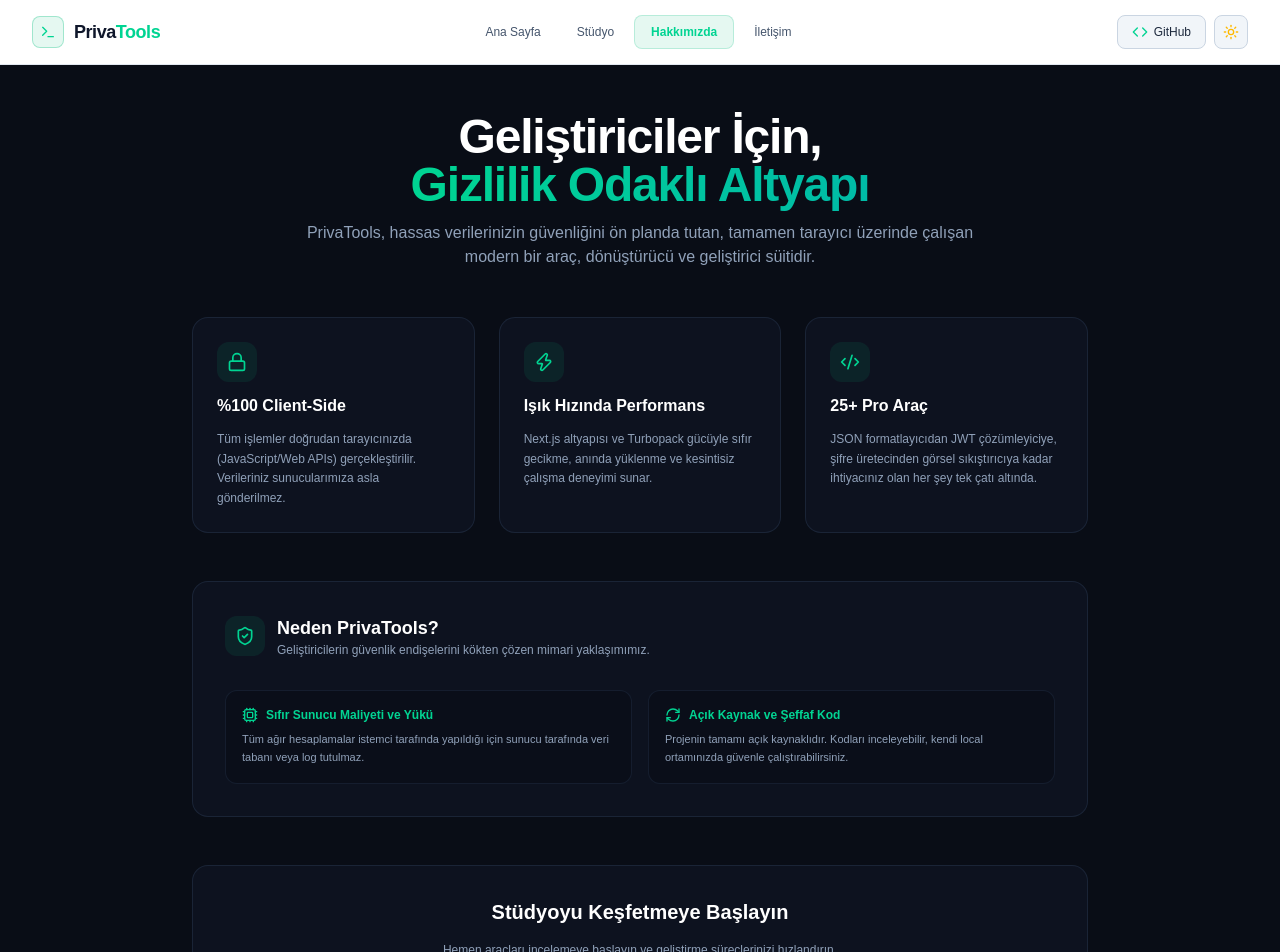
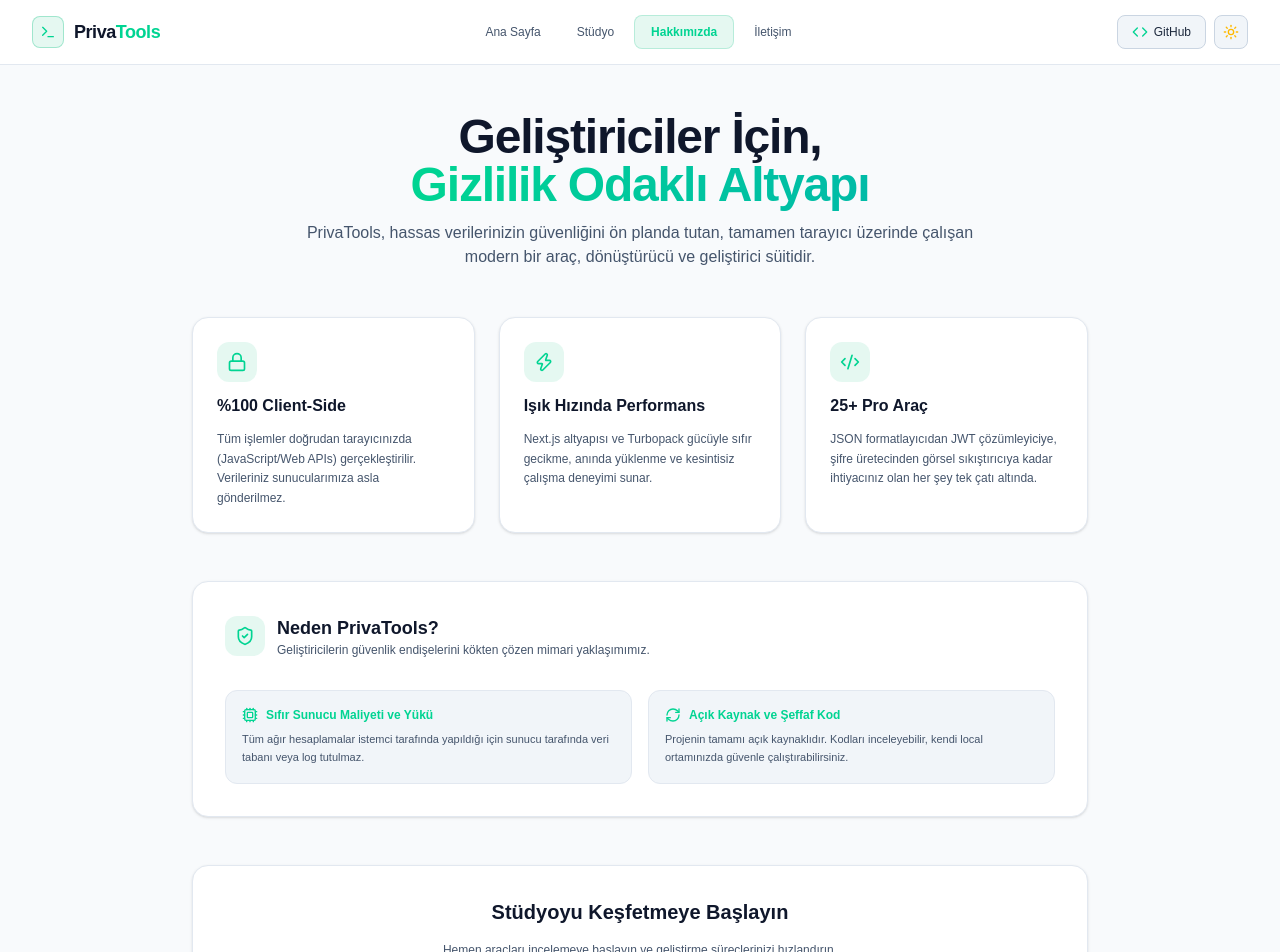
Before and after one commit to MuhammedEdev/privatools, a Next.js app: page /about in a window 1280 px wide. Shown: the top 952 px of the page. Built offline with nearby package versions, Linux system fonts and the light colour scheme.

Commit message:
style(about): update about page layout and add full dark and light mode compatibility

```diff
--- a/src/app/about/page.tsx
+++ b/src/app/about/page.tsx
@@ -6,84 +6,84 @@ import { Zap, Lock, Code2, ArrowRight, ShieldCheck, Cpu, RefreshCw } from "lucid
 
 export default function AboutPage() {
   return (
-    <div className="min-h-[calc(100vh-4rem)] bg-[#090D16] text-slate-100 flex flex-col justify-between py-12 px-4 sm:px-6 lg:px-8">
+    <div className="min-h-[calc(100vh-4rem)] bg-[#030712] dark:bg-slate-50 text-slate-100 dark:text-slate-900 flex flex-col justify-between py-12 px-4 sm:px-6 lg:px-8 transition-colors duration-300">
       <div className="max-w-4xl mx-auto space-y-12 w-full">
 
         {/* Başlık */}
         <div className="text-center space-y-3">
-          <h1 className="text-3xl sm:text-5xl font-extrabold text-white tracking-tight">
+          <h1 className="text-3xl sm:text-5xl font-extrabold text-white dark:text-slate-900 tracking-tight">
             Geliştiriciler İçin, <br />
             <span className="bg-gradient-to-r from-emerald-400 to-teal-500 bg-clip-text text-transparent">
               Gizlilik Odaklı Altyapı
             </span>
           </h1>
-          <p className="text-slate-400 text-sm sm:text-base max-w-2xl mx-auto">
+          <p className="text-slate-400 dark:text-slate-600 text-sm sm:text-base max-w-2xl mx-auto">
             PrivaTools, hassas verilerinizin güvenliğini ön planda tutan, tamamen tarayıcı üzerinde çalışan modern bir araç, dönüştürücü ve geliştirici süitidir.
           </p>
         </div>
 
         {/* Özellikler Grid */}
         <div className="grid grid-cols-1 md:grid-cols-3 gap-6">
-          <div className="bg-[#0D121F] border border-slate-800/80 rounded-2xl p-6 space-y-3">
+          <div className="bg-[#0D121F] dark:bg-white border border-slate-800/80 dark:border-slate-200 rounded-2xl p-6 space-y-3 shadow-sm">
             <div className="w-10 h-10 rounded-xl bg-emerald-500/10 flex items-center justify-center text-emerald-400">
               <Lock className="w-5 h-5" />
             </div>
-            <h3 className="text-base font-semibold text-white">%100 Client-Side</h3>
-            <p className="text-xs text-slate-400 leading-relaxed">
+            <h3 className="text-base font-semibold text-white dark:text-slate-900">%100 Client-Side</h3>
+            <p className="text-xs text-slate-400 dark:text-slate-600 leading-relaxed">
               Tüm işlemler doğrudan tarayıcınızda (JavaScript/Web APIs) gerçekleştirilir. Verileriniz sunucularımıza asla gönderilmez.
             </p>
           </div>
 
-          <div className="bg-[#0D121F] border border-slate-800/80 rounded-2xl p-6 space-y-3">
+          <div className="bg-[#0D121F] dark:bg-white border border-slate-800/80 dark:border-slate-200 rounded-2xl p-6 space-y-3 shadow-sm">
             <div className="w-10 h-10 rounded-xl bg-emerald-500/10 flex items-center justify-center text-emerald-400">
               <Zap className="w-5 h-5" />
             </div>
-            <h3 className="text-base font-semibold text-white">Işık Hızında Performans</h3>
-            <p className="text-xs text-slate-400 leading-relaxed">
+            <h3 className="text-base font-semibold text-white dark:text-slate-900">Işık Hızında Performans</h3>
+            <p className="text-xs text-slate-400 dark:text-slate-600 leading-relaxed">
               Next.js altyapısı ve Turbopack gücüyle sıfır gecikme, anında yüklenme ve kesintisiz çalışma deneyimi sunar.
             </p>
           </div>
 
-          <div className="bg-[#0D121F] border border-slate-800/80 rounded-2xl p-6 space-y-3">
+          <div className="bg-[#0D121F] dark:bg-white border border-slate-800/80 dark:border-slate-200 rounded-2xl p-6 space-y-3 shadow-sm">
             <div className="w-10 h-10 rounded-xl bg-emerald-500/10 flex items-center justify-center text-emerald-400">
               <Code2 className="w-5 h-5" />
             </div>
-            <h3 className="text-base font-semibold text-white">25+ Pro Araç</h3>
-            <p className="text-xs text-slate-400 leading-relaxed">
+            <h3 className="text-base font-semibold text-white dark:text-slate-900">25+ Pro Araç</h3>
+            <p className="text-xs text-slate-400 dark:text-slate-600 leading-relaxed">
               JSON formatlayıcıdan JWT çözümleyiciye, şifre üretecinden görsel sıkıştırıcıya kadar ihtiyacınız olan her şey tek çatı altında.
             </p>
           </div>
         </div>
 
-        {/* Yeni Eklenen: Mimari Güvenlik ve Şeffaflık Bölümü */}
-        <div className="bg-[#0D121F] border border-slate-800/80 rounded-2xl p-8 space-y-6">
+        {/* Mimari Güvenlik ve Şeffaflık Bölümü */}
+        <div className="bg-[#0D121F] dark:bg-white border border-slate-800/80 dark:border-slate-200 rounded-2xl p-8 space-y-6 shadow-sm">
           <div className="flex items-center gap-3">
             <div className="w-10 h-10 rounded-xl bg-emerald-500/10 flex items-center justify-center text-emerald-400">
               <ShieldCheck className="w-5 h-5" />
             </div>
             <div>
-              <h3 className="text-lg font-bold text-white">Neden PrivaTools?</h3>
-              <p className="text-xs text-slate-400">Geliştiricilerin güvenlik endişelerini kökten çözen mimari yaklaşımımız.</p>
+              <h3 className="text-lg font-bold text-white dark:text-slate-900">Neden PrivaTools?</h3>
+              <p className="text-xs text-slate-400 dark:text-slate-600">Geliştiricilerin güvenlik endişelerini kökten çözen mimari yaklaşımımız.</p>
             </div>
           </div>
 
           <div className="grid grid-cols-1 sm:grid-cols-2 gap-4 pt-2">
-            <div className="bg-[#090D16]/60 border border-slate-800/60 p-4 rounded-xl space-y-2">
+            <div className="bg-[#030712]/60 dark:bg-slate-100 border border-slate-800/60 dark:border-slate-200 p-4 rounded-xl space-y-2">
               <div className="flex items-center gap-2 text-emerald-400 font-semibold text-xs">
                 <Cpu className="w-4 h-4" />
                 <span>Sıfır Sunucu Maliyeti ve Yükü</span>
               </div>
-              <p className="text-[11px] text-slate-400 leading-relaxed">
+              <p className="text-[11px] text-slate-400 dark:text-slate-600 leading-relaxed">
                 Tüm ağır hesaplamalar istemci tarafında yapıldığı için sunucu tarafında veri tabanı veya log tutulmaz.
               </p>
             </div>
 
-            <div className="bg-[#090D16]/60 border border-slate-800/60 p-4 rounded-xl space-y-2">
+            <div className="bg-[#030712]/60 dark:bg-slate-100 border border-slate-800/60 dark:border-slate-200 p-4 rounded-xl space-y-2">
               <div className="flex items-center gap-2 text-emerald-400 font-semibold text-xs">
                 <RefreshCw className="w-4 h-4" />
                 <span>Açık Kaynak ve Şeffaf Kod</span>
               </div>
-              <p className="text-[11px] text-slate-400 leading-relaxed">
+              <p className="text-[11px] text-slate-400 dark:text-slate-600 leading-relaxed">
                 Projenin tamamı açık kaynaklıdır. Kodları inceleyebilir, kendi local ortamınızda güvenle çalıştırabilirsiniz.
               </p>
             </div>
@@ -91,9 +91,9 @@ export default function AboutPage() {
         </div>
 
         {/* Alt CTA */}
-        <div className="bg-[#0D121F] border border-slate-800/80 rounded-2xl p-8 text-center space-y-4">
-          <h3 className="text-xl font-bold text-white">Stüdyoyu Keşfetmeye Başlayın</h3>
-          <p className="text-xs text-slate-400 max-w-md mx-auto">
+        <div className="bg-[#0D121F] dark:bg-white border border-slate-800/80 dark:border-slate-200 rounded-2xl p-8 text-center space-y-4 shadow-sm">
+          <h3 className="text-xl font-bold text-white dark:text-slate-900">Stüdyoyu Keşfetmeye Başlayın</h3>
+          <p className="text-xs text-slate-400 dark:text-slate-600 max-w-md mx-auto">
             Hemen araçları incelemeye başlayın ve geliştirme süreçlerinizi hızlandırın.
           </p>
           <div>
@@ -109,7 +109,7 @@ export default function AboutPage() {
 
       </div>
 
-      <footer className="border-t border-slate-800/80 pt-6 mt-12 text-center text-xs text-slate-500">
+      <footer className="border-t border-slate-800/80 dark:border-slate-200 pt-6 mt-12 text-center text-xs text-slate-500">
         © 2026 PrivaTools. Açık kaynaklı geliştirici platformu.
       </footer>
     </div>
```
